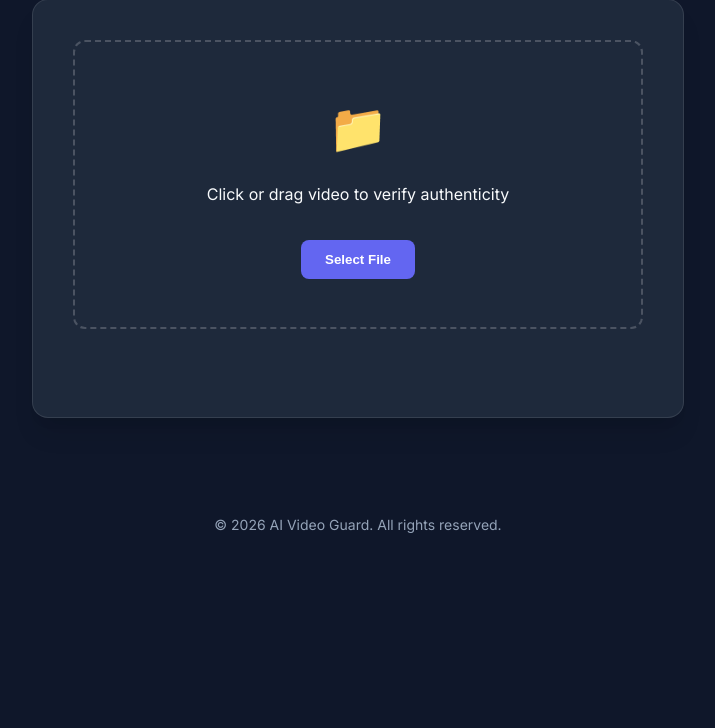
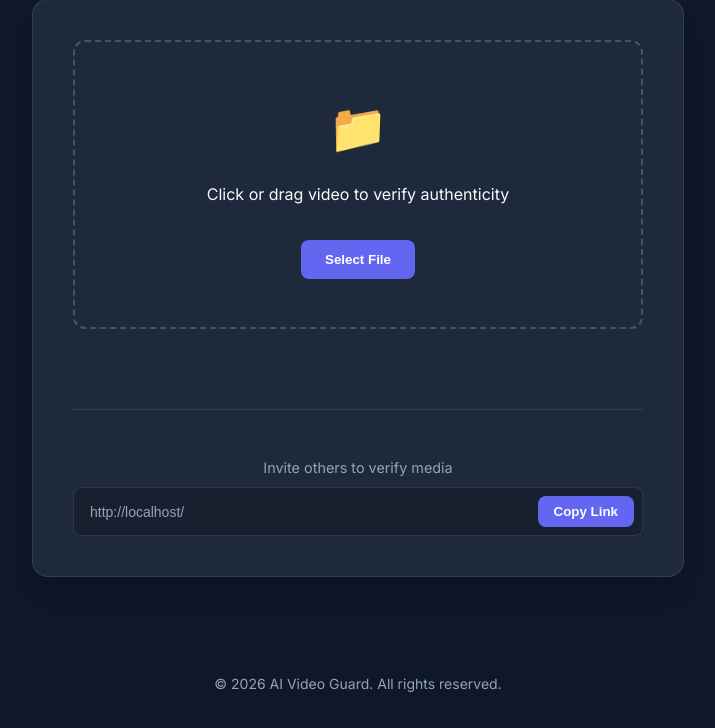
Before and after one commit to raymayplay/ai-detector, a Flask app: page / in a window 1280 px wide. Shown: the part 250-978 px from the top of the page, without its empty margins (282-997 px from the left). Before the commit the page ends 783 px from the top, so only its background shows below. Run offline with Flask 3, Linux system fonts and the light colour scheme.

Commit message:
Add a feature to share video analysis results via a link
Implements a new share section in the UI with a URL input and copy button, and adds JavaScript functionality for copying the current URL to the clipboard.

Replit-Commit-Author: Agent
Replit-Commit-Session-Id: 32856595-ebe0-48ac-93dc-6f9a54c053ad
Replit-Commit-Checkpoint-Type: intermediate_checkpoint
Replit-Commit-Event-Id: 53b1a1dd-14c6-4713-a34e-c6ff21fe17fe
Replit-Commit-Screenshot-Url: https://storage.googleapis.com/screenshot-production-us-central1/14226217-7960-44ca-ad37-a72968b16e53/32856595-ebe0-48ac-93dc-6f9a54c053ad/fxdqFo1
Replit-Helium-Checkpoint-Created: true

```diff
--- a/templates/index.html
+++ b/templates/index.html
@@ -149,6 +149,32 @@
             border: 2px solid var(--success);
         }
 
+        .share-section {
+            margin-top: 2rem;
+            padding-top: 2rem;
+            border-top: 1px solid rgba(255, 255, 255, 0.1);
+            text-align: center;
+        }
+
+        .copy-link-box {
+            display: flex;
+            gap: 0.5rem;
+            background: rgba(0, 0, 0, 0.2);
+            padding: 0.5rem;
+            border-radius: 0.5rem;
+            border: 1px solid rgba(255, 255, 255, 0.1);
+        }
+
+        .copy-link-box input {
+            flex: 1;
+            background: transparent;
+            border: none;
+            color: var(--text-muted);
+            font-size: 0.875rem;
+            padding: 0.25rem 0.5rem;
+            outline: none;
+        }
+
         footer {
             text-align: center;
             padding: 2rem;
@@ -194,6 +220,14 @@
             <div id="results">
                 <div id="detection-badge" class="result-badge"></div>
             </div>
+
+            <div class="share-section">
+                <p class="subtitle" style="font-size: 0.9rem; margin-bottom: 0.5rem;">Invite others to verify media</p>
+                <div class="copy-link-box">
+                    <input type="text" id="share-url" readonly>
+                    <button class="btn" id="copy-btn" style="margin-top: 0; padding: 0.5rem 1rem;">Copy Link</button>
+                </div>
+            </div>
         </main>
     </div>
 
@@ -211,6 +245,24 @@
         const spinner = document.getElementById('loading-spinner');
         const uploadIcon = document.querySelector('.upload-icon');
         const uploadText = document.getElementById('upload-text');
+        const shareUrlInput = document.getElementById('share-url');
+        const copyBtn = document.getElementById('copy-btn');
+
+        // Set the current URL in the share input
+        shareUrlInput.value = window.location.href;
+
+        // Copy button handler
+        copyBtn.addEventListener('click', () => {
+            shareUrlInput.select();
+            document.execCommand('copy');
+            const originalText = copyBtn.innerText;
+            copyBtn.innerText = 'Copied!';
+            copyBtn.style.backgroundColor = 'var(--success)';
+            setTimeout(() => {
+                copyBtn.innerText = originalText;
+                copyBtn.style.backgroundColor = 'var(--primary)';
+            }, 2000);
+        });
 
         // Trigger file input
         selectBtn.addEventListener('click', (e) => {
```
